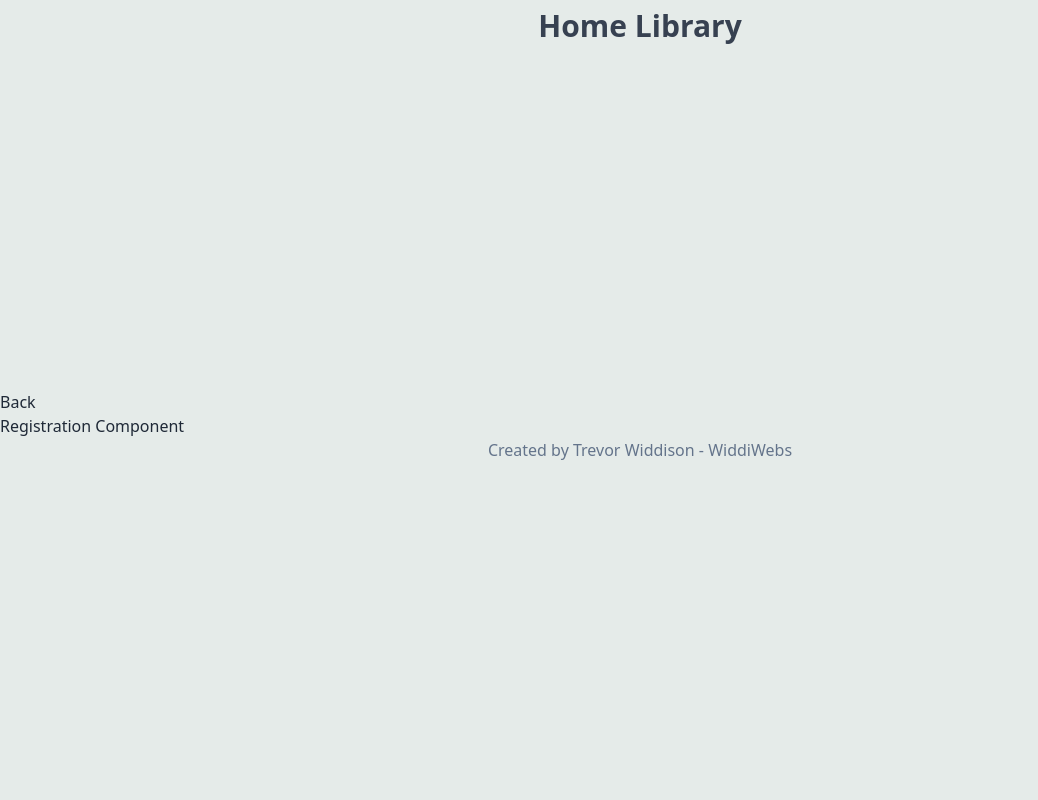
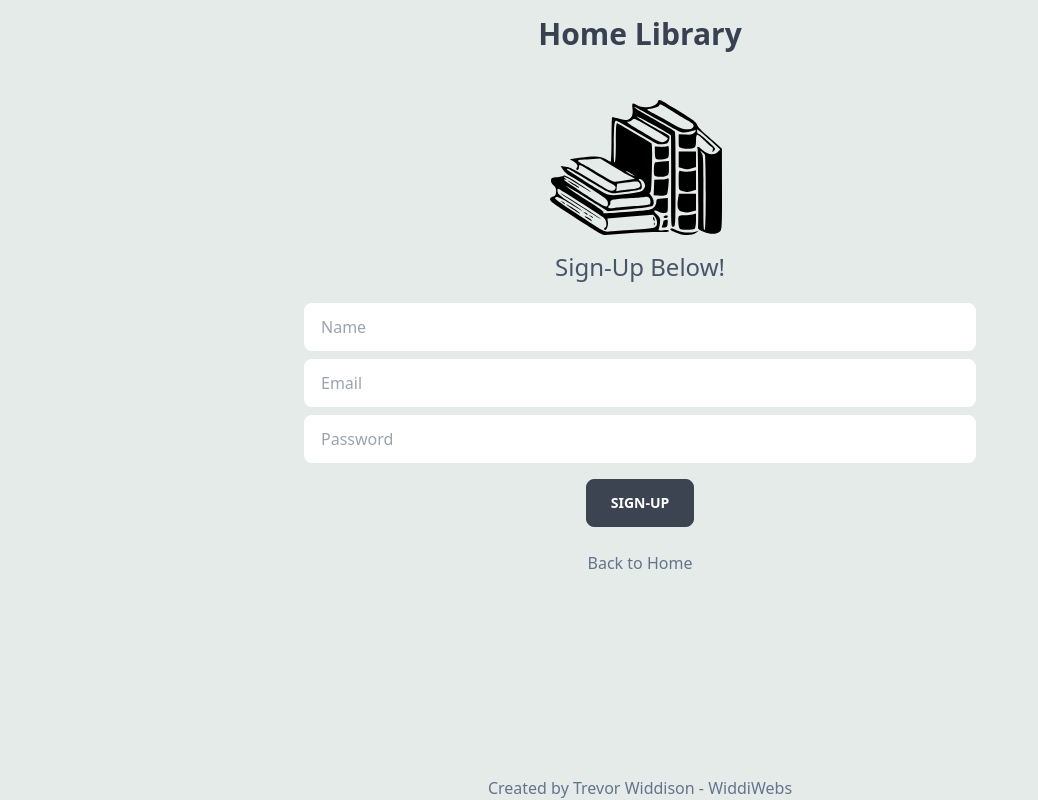
Before and after one commit to spdyone01/home-library-react, a React (Create React App) app: page /register in a window 1280 px wide. Shown: the whole page, without its empty margins (0-1038 px from the left). Built offline with nearby package versions, Linux system fonts and the light colour scheme; a web font is replaced by a local one.

Commit message:
hook up auth for firebase, create user

```diff
--- a/package.json
+++ b/package.json
@@ -27,6 +27,7 @@
     "react-redux": "^8.0.1",
     "react-router-dom": "^6.3.0",
     "react-scripts": "^5.0.1",
+    "react-toastify": "^8.2.0",
     "redux": "^4.2.0",
     "style-loader": "^3.3.1",
     "uuid": "^8.3.2",
--- a/src/App.js
+++ b/src/App.js
@@ -3,10 +3,6 @@ import React from 'react';
 
 // React-Router-DOM
 import { BrowserRouter, Routes, Route } from 'react-router-dom';
-
-// Landing Page and Registration
-import SignIn from './pages/SignIn';
-import Register from './pages/Register';
 
 // Header, Navbar, Footer
 import Title from './components/Title';
@@ -14,14 +10,20 @@ import SearchBar from './components/SearchBar';
 import NavBar from './components/NavBar';
 import Footer from './components/Footer';
 
+// Notifications
+import { ToastContainer} from 'react-toastify'
+import 'react-toastify/dist/ReactToastify.css';
+
 // Pages
+import SignIn from './pages/SignIn';
+import Register from './pages/Register';
 import HomePage from './pages/HomePage';
 import Collections from './pages/Collections';
 import Favorites from './pages/Favorites';
 import ForgotPassword from './pages/ForgotPassword';
-import LandingPage from './pages/LandingPage';
 import SearchPage from './pages/SearchPage';
 import WishList from './pages/WishList';
+import Library from './components/Library';
 
 // Utility
 // import EditBook from './Modals/EditBook';
@@ -32,21 +34,19 @@ import 'normalize.css/normalize.css';
 import './styles/base/index.css';
 
 function App() {
-
   return (
-    <div className='grid grid-flow-row auto-rows-auto h-full w-full'>
-      <header>
+    <div className='container h-full w-full overflow-scroll'>
+      <header className='w-full'>
         <Title />
       </header>
-
-      <main>
+      <main className='flex-grow m-0 p-0 pb-10'>
         <BrowserRouter>
           <Routes>
             {/* Public */}
-          <Route path='/' element={<LandingPage />} />
-          <Route path='/sign-in' element={<SignIn />}></Route>
+            <Route path='/' element={<SignIn />}></Route>
             <Route path='/register' element={<Register />} />
             <Route path='/forgotpassword' element={<ForgotPassword />} />
+            <Route path='/homepage' element={<HomePage />} />
 
             {/* Sign In Required */}
             <Route path='/:userId/'>
@@ -56,12 +56,12 @@ function App() {
               <Route path='search-page' element={<Register />} />
               <Route path='register' element={<Register />} />
               <Route path='register' element={<Register />} />
-            <Route path='register' element={<Register />} />
             </Route>
           </Routes>
-        <Footer />
         </BrowserRouter>
       </main>
+      <Footer />
+      <ToastContainer />
     </div>
   );
 }
--- a/src/Components/Footer.js
+++ b/src/Components/Footer.js
@@ -2,9 +2,9 @@ import React from 'react';
 
 const Footer = () => {
     return (
-            <div className='bottom-0 w-full flex place-content-center self-end row-end justify-self-end'>
-                <footer className='p-auto text-center text-slate-500'>Created by Trevor Widdison - WiddiWebs</footer>
-            </div>
+            <footer className='w-full place-content-center fixed bottom-0 left-0 p-0 m-0'>
+                <div className='text-center text-slate-500'>Created by Trevor Widdison - WiddiWebs</div>
+            </footer>
     )
 }
 
--- /dev/null
+++ b/src/Components/Library.js
@@ -0,0 +1,31 @@
+import React, { useEffect, useState } from 'react';
+import { Link } from 'react-router-dom';
+import { getAuth } from 'firebase/auth';
+import BookList from './BookList';
+
+function Library() {
+  const [userData, setUserData] = useState(null);
+  const auth = getAuth();
+
+  useEffect(() => {
+    setUserData(auth.currentUser);
+  }, []);
+
+  return (
+    <div className=''>
+      <p className='text-center'>Libary Component</p>
+      {userData ? (
+        <h1 className='text-center text-slate-900'>{userData?.displayName}</h1>
+      ) : (
+        <div className='flex-col place-content-center w-fit mx-auto'>
+          <p className='text-center text-slate-900' >User Not Logged In</p>
+          <Link className='text-center text-slate-500 mt-10' to='/'>
+            Back to Home
+          </Link>
+        </div>
+      )}
+    </div>
+  );
+}
+
+export default Library;
--- a/src/Components/LibraryContents.js
+++ /dev/null
@@ -1,12 +0,0 @@
-import React from 'react';
-import BookList from './BookList';
-
-const LibraryContents = () => {
-    return (
-        <div className=''>
-            <BookList />
-        </div>
-    )
-}
-
-export default LibraryContents;
--- a/src/Components/Title.js
+++ b/src/Components/Title.js
@@ -2,7 +2,7 @@ import React from 'react';
 
 const Title = () => {
     return (
-            <h3 className='flex row-span-1 place-content-center w-full text-gray-700 font-semibold text-3xl py-2 px-0'>Home Library</h3>
+            <h3 className='flex row-span-1 place-content-center pt-4 w-full text-gray-700 font-semibold text-3xl py-2 px-0'>Home Library</h3>
     )
 }
 
--- a/src/pages/LandingPage.js
+++ /dev/null
@@ -1,13 +0,0 @@
-import React from 'react'
-
-function LandingPage() {
-  return (
-    <div className='landing-page-container'>
-        <header className="landing-header">
-            <h3 className='center'>Welcome!</h3>
-        </header>
-    </div>
-  )
-}
-
-export default LandingPage
--- a/src/pages/Register.js
+++ b/src/pages/Register.js
@@ -1,13 +1,130 @@
-import React from "react";
-import { Link } from 'react-router-dom';
+import React, { useState, useEffect } from 'react';
+import { Link, useNavigate } from 'react-router-dom';
+import {
+  getAuth,
+  createUserWithEmailAndPassword,
+  updateProfile,
+} from 'firebase/auth';
+import { setDoc, doc, serverTimestamp } from 'firebase/firestore';
+import { db } from '../firebase.config';
+import HomePageLogo from '../../public/media/HomePageLogo.svg';
 
-function Registration(props) {
+function Register() {
+  const [formData, setFormData] = useState({
+    name: '',
+    email: '',
+    password: '',
+    // passwordConfirm: '',
+    btnEnable: false,
+  });
+
+  // Add passwordConfirm later
+  const { name, email, password, /*passwordConfirm,*/ btnEnable } = formData;
+
+  let navigate = useNavigate();
+
+  let handleLoginSubmit = async (e) => {
+    e.preventDefault();
+
+    try {
+      const auth = getAuth();
+
+      const userCredential = await createUserWithEmailAndPassword(
+        auth,
+        email,
+        password
+      );
+
+      const user = userCredential.user;
+
+      updateProfile(auth.currentUser, {
+        displayName: name,
+      });
+
+      const formDataCopy = { ...formData };
+      delete formDataCopy.password;
+      formDataCopy.timestamp = serverTimestamp();
+
+      // Save user to database
+      await setDoc(doc(db, 'users', user.uid), formDataCopy);
+      console.log(formDataCopy);
+
+      // navigate('/library');
+    } catch (error) {
+      console.log(error);
+    }
+  };
+
+  const onChange = (e) => {
+    setFormData((prevState) => ({
+      ...prevState,
+      [e.target.id]: e.target.value,
+    }));
+  };
+
   return (
-    <div className='registration-container'>
-      <Link to='/'>Back</Link>
-      <p>Registration Component</p>
+    <div className='container m-0 p-0 pt-10 h-full w-full'>
+      <div className='flex place-content-center'>
+        <img
+          className='pr-2 '
+          id='logo'
+          src={HomePageLogo}
+          alt='Home Page Logo'
+          width='180'
+        ></img>
+      </div>
+      <div className='max-w-4xl mx-auto'>
+        <form
+          id='login'
+          onSubmit={handleLoginSubmit}
+          className='form-control place-items-center'
+        >
+          <h3 className='text-2xl pt-4 text-slate-600'>Sign-Up Below!</h3>
+          <input
+            className='input min-w-min w-3/4 max-w-s my-1 mt-5'
+            id='name'
+            type='text'
+            placeholder='Name'
+            onChange={onChange}
+            value={name}
+          />
+          <input
+            className='input min-w-min w-3/4 max-w-s my-1'
+            id='email'
+            type='email'
+            placeholder='Email'
+            onChange={onChange}
+            value={email}
+          />
+          <input
+            className='input min-w-min w-3/4 max-w-s my-1'
+            id='password'
+            type='password'
+            placeholder='Password'
+            onChange={onChange}
+            value={password}
+          />
+          {/* <input
+            className='input min-w-min w-3/4 max-w-s my-1'
+            id='passwordConfirm'
+            type='password'
+            placeholder='Confirm Password'
+            onChange={onChange}
+            value={passwordConfirm}
+          /> */}
+          <button type='submit' className='btn primary login px-6 mt-3'>
+            Sign-Up
+          </button>
+        </form>
+      </div>
+      <br />
+      <p className='flex place-content-center w-fit mx-auto'>
+        <Link className='text-slate-500 ' to='/'>
+          Back to Home
+        </Link>
+      </p>
     </div>
   );
 }
 
-export default Registration;
+export default Register;
--- a/src/pages/SignIn.js
+++ b/src/pages/SignIn.js
@@ -1,28 +1,51 @@
-import React from 'react';
+import React, { useState, useEffect } from 'react';
 import { Link, useNavigate } from 'react-router-dom';
-// import { withRouter } from "react-router-dom";
+import { getAuth, signInWithEmailAndPassword } from 'firebase/auth';
+import { toast } from 'react-toastify';
+import HomePageLogo from '../../public/media/HomePageLogo.svg';
 
-class PublicHomePage extends React.Component {
-  handleLoginSubmit = (e) => {
+function SignIn() {
+  const [formData, setFormData] = useState({
+    email: '',
+    password: '',
+  });
+  const { email, password } = formData;
+
+  let navigate = useNavigate();
+
+  let handleLoginSubmit = async (e) => {
     e.preventDefault();
 
-    // If valid login then either create user or retrieve user info
-    // if(user) { this.setState(() => { user }) }
-    // else { this.setState((data) => { name, email, books, etc.... })}
-    // After setting user data then change path to home
-    this.props.history.push('/home');
+    try {
+      const auth = getAuth();
+      const userCredential = await signInWithEmailAndPassword(
+        auth,
+        email,
+        password
+      );
 
-    // If invalid login then display error message/prompt
+      if (userCredential.user) {
+        navigate('/library');
+      }
+    } catch (error) {
+      toast.error('Invalid User Credentials');
+    }
   };
 
-  render() {
+  const onChange = (e) => {
+    setFormData((prevState) => ({
+      ...prevState,
+      [e.target.id]: e.target.value,
+    }));
+  };
+
   return (
-      <div className='container mx-auto px-4'>
+    <div className='container m-0 p-0 pt-10 h-full w-full'>
       <div className='flex place-content-center'>
         <img
           className='pr-2 '
           id='logo'
-            src='../media/HomePageLogo.svg'
+          src={HomePageLogo}
           alt='Home Page Logo'
           width='200'
         ></img>
@@ -30,41 +53,42 @@ class PublicHomePage extends React.Component {
       <div className='max-w-4xl mx-auto'>
         <form
           id='login'
-            onSubmit={this.handleLoginSubmit}
+          onSubmit={handleLoginSubmit}
           className='form-control place-items-center'
         >
           <input
-              className='input min-w-min w-1/2 max-w-4xl my-1 mt-5'
+            className='input min-w-min w-3/4 max-w-s my-1 mt-5'
             id='email'
             type='email'
-              placeholder='Username'
+            placeholder='Email'
+            onChange={onChange}
+            value={email}
           ></input>
           <input
-              className='input min-w-min w-1/2 max-w-4xl my-1 mb-3'
-              id='pass'
+            className='input min-w-min w-3/4 max-w-s my-1 mb-3'
+            id='password'
             type='password'
             placeholder='Password'
+            onChange={onChange}
+            value={password}
           ></input>
           <button type='submit' className='btn primary login px-6'>
             Login
           </button>
         </form>
       </div>
-        <div className=''>
-          <p className='flex w-full place-content-center pt-10'>
+      <div className='flex-col justify-end mt-14'>
+        <p className='flex place-content-center pt-2 text-slate-600'>
           Don't have an account?
         </p>
-          <br />
-          <Link
-            className='flex w-full place-content-center text-slate-500'
-            to='registration'
-          >
+        <p className='flex place-content-center w-fit mx-auto'>
+          <Link className='text-slate-500 mt-10' to='/register'>
             Register
           </Link>
+        </p>
       </div>
     </div>
   );
 }
-}
 
-export default PublicHomePage;
+export default SignIn;
```
Also changed, not shown: src/pages/HomePage.js (+4 -3 lines), webpack.config.js (+20 -9 lines), 2 other files (tests, documents, lock files or other folders). Lines whose indentation alone changed are shown as unchanged.
